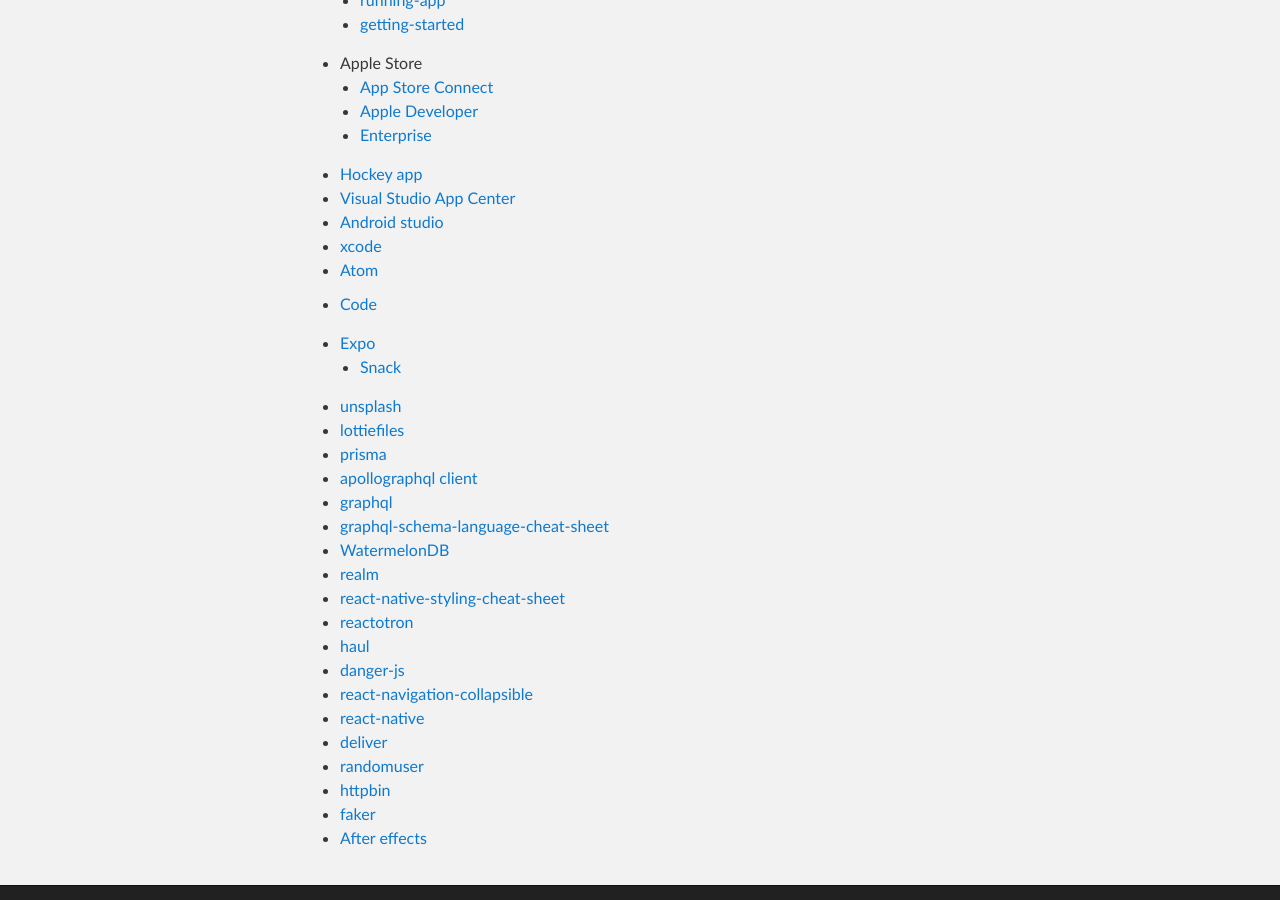
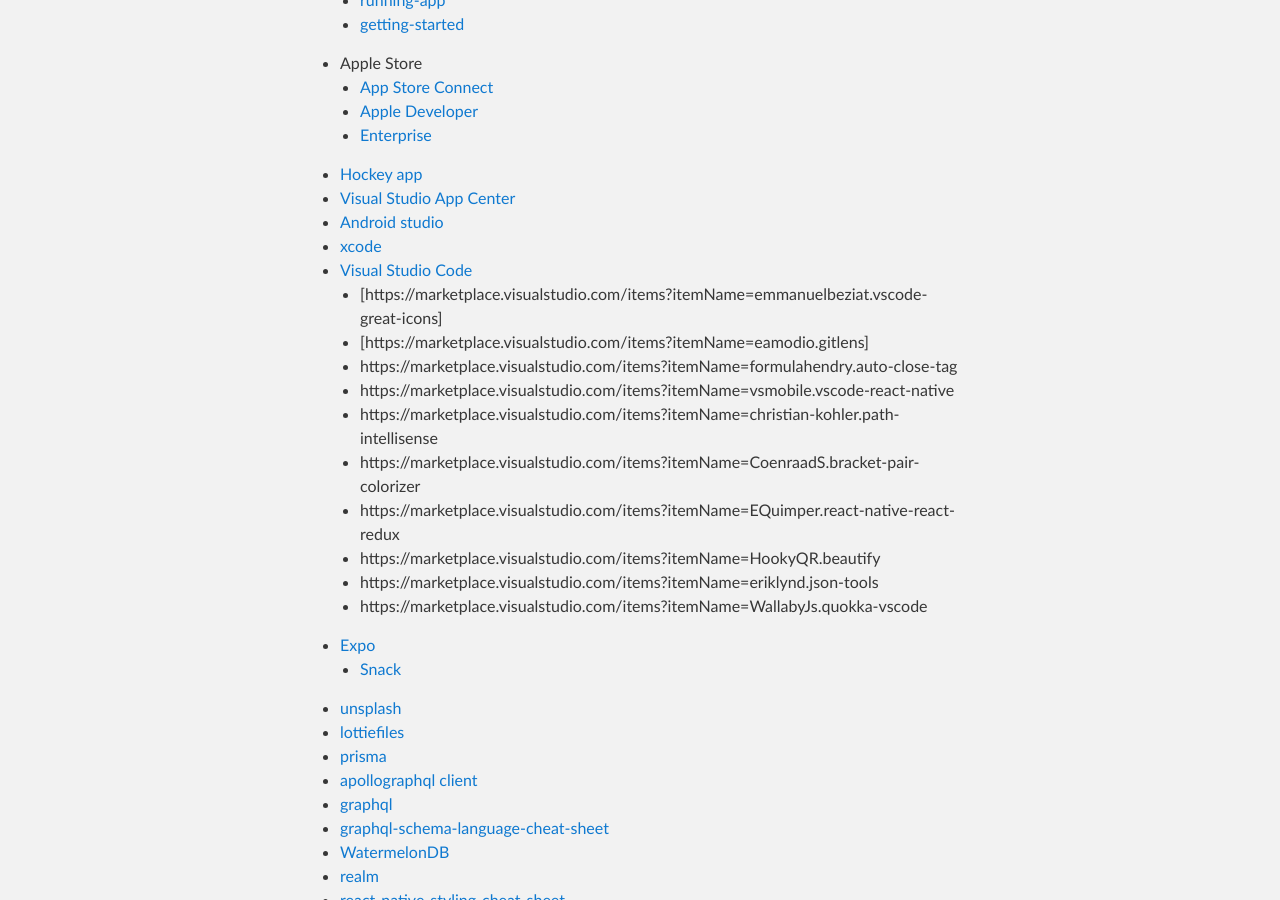
Before and after one commit to haapio/haapio.github.io, a Jekyll site: the page built from react-native.md, in a window 1280 px wide and 900 px high, scrolled down 3447 px. Built offline with Jekyll 4.4.1, drawn with Linux system fonts in a browser that asks for light colours; the repository's description, which GitHub fills in, is left out; our own code applies the rules of GitHub Pages for plain Markdown files.

Commit message:
Update react-native.md

```diff
--- a/react-native.md
+++ b/react-native.md
@@ -143,8 +143,17 @@ layout: default
 - [Visual Studio App Center](https://docs.microsoft.com/en-us/appcenter/sdk/getting-started/react-native)
 - [Android studio](https://developer.android.com/studio/)
 - [xcode](https://developer.apple.com/xcode/)
-- [Atom](https://atom.io)
-- [Code](https://code.visualstudio.com)
+- [Visual Studio Code](https://code.visualstudio.com)
+  - [https://marketplace.visualstudio.com/items?itemName=emmanuelbeziat.vscode-great-icons]
+  - [https://marketplace.visualstudio.com/items?itemName=eamodio.gitlens]
+  - https://marketplace.visualstudio.com/items?itemName=formulahendry.auto-close-tag
+  - https://marketplace.visualstudio.com/items?itemName=vsmobile.vscode-react-native
+  - https://marketplace.visualstudio.com/items?itemName=christian-kohler.path-intellisense
+  - https://marketplace.visualstudio.com/items?itemName=CoenraadS.bracket-pair-colorizer
+  - https://marketplace.visualstudio.com/items?itemName=EQuimper.react-native-react-redux
+  - https://marketplace.visualstudio.com/items?itemName=HookyQR.beautify
+  - https://marketplace.visualstudio.com/items?itemName=eriklynd.json-tools
+  - https://marketplace.visualstudio.com/items?itemName=WallabyJs.quokka-vscode
 
 - [Expo](https://expo.io)
   - [Snack](https://snack.expo.io)
```
